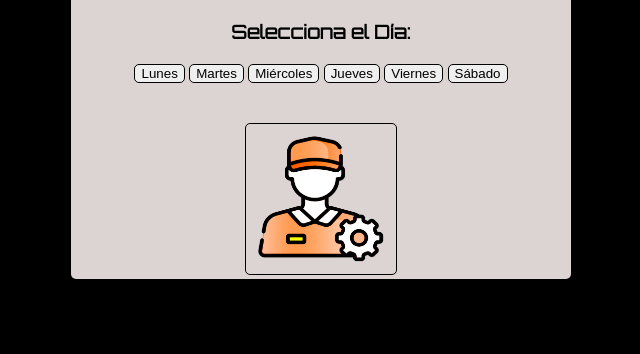
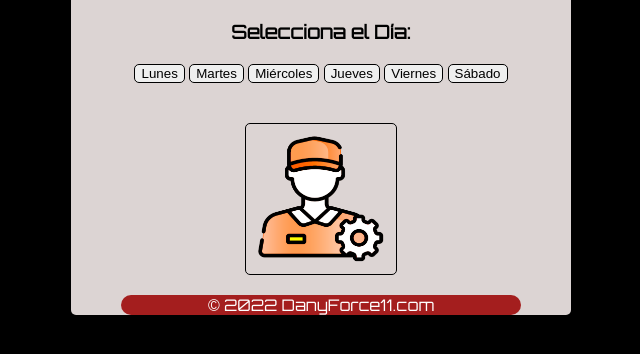
Before and after one commit to daniF11/Proyecto, a plain HTML site: page index.html in a window 1280 px wide. Shown: the part 320-674 px from the top of the page, without its empty margins (319-959 px from the left). Drawn offline with Linux system fonts and the light colour scheme.

Commit message:
Footer Modificado

```diff
--- a/css/estilo.css
+++ b/css/estilo.css
@@ -35,3 +35,11 @@
   border: 1px solid #000;
   border-radius: 5px;
 }
+
+.footer{
+  width: 400px;
+  border-radius: 10px;
+  background-color: #A41E1E;
+  color: #fff;
+  margin: auto;
+}
--- a/index.html
+++ b/index.html
@@ -39,6 +39,8 @@
             <p id="descripcion"></p>
         </div>
 
+        <p class="footer">&copy; 2022 DanyForce11.com</p>
+
 
     </div>
 
```
